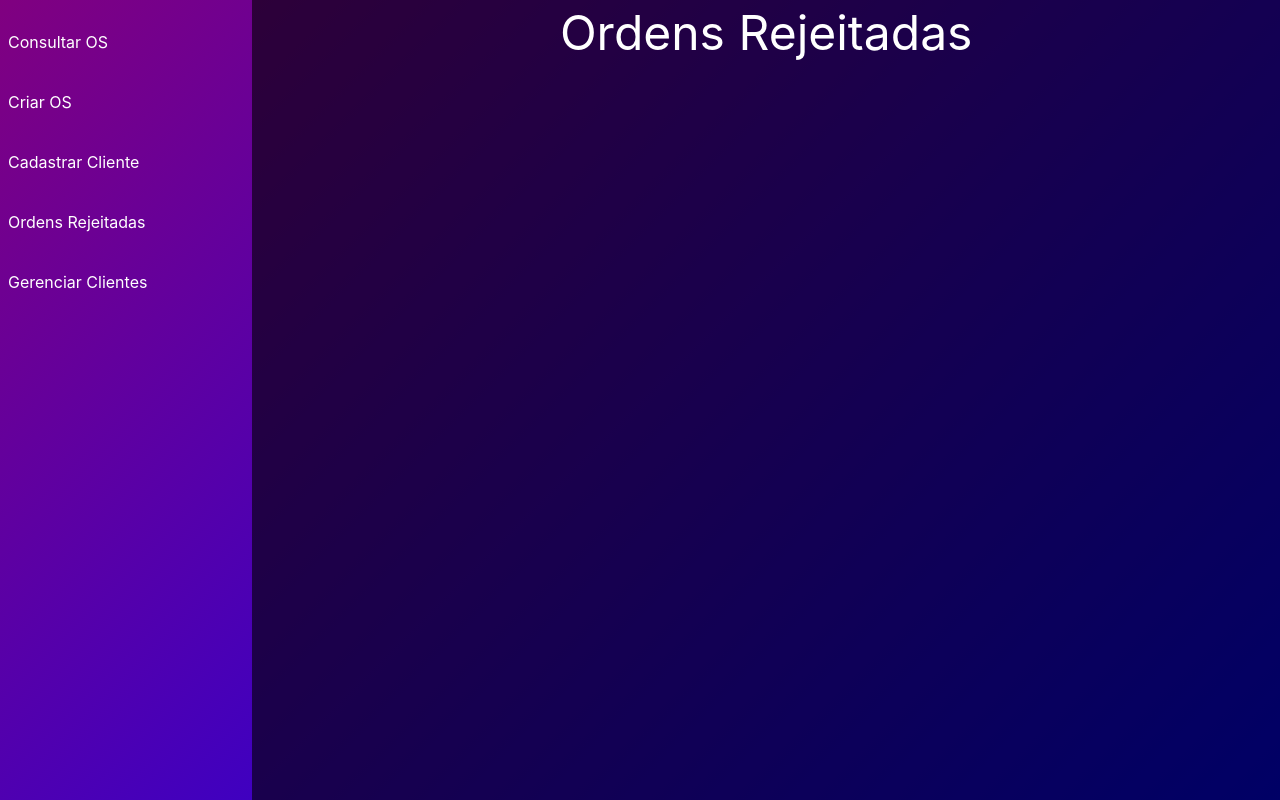
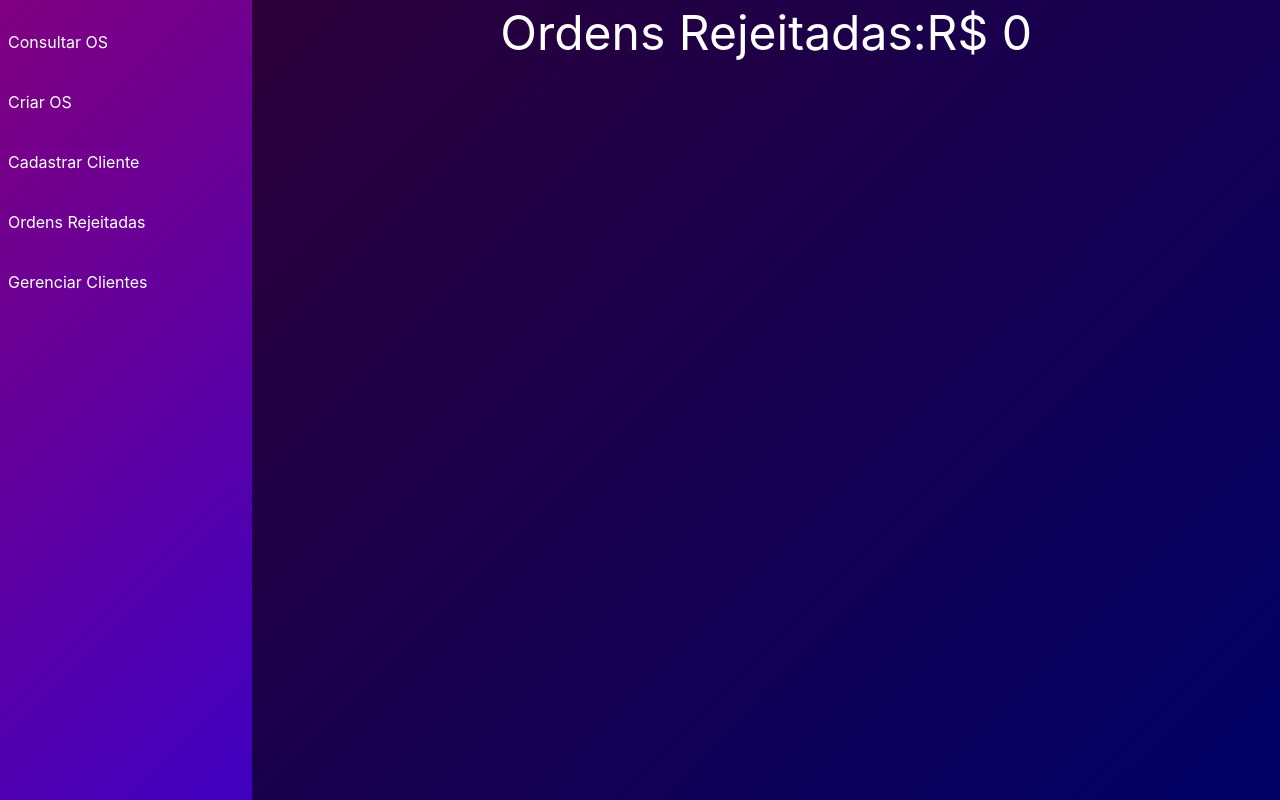
Before and after one commit to TramontaG/Software-warehouse-manager, a website built with Parcel: page static/Dashboard/index.html in a window 1280 px wide. Both pictures are taken after a click on the item "Ordens Rejeitadas". Built offline with nearby package versions, Linux system fonts and the light colour scheme.

Commit message:
some minor adjustments

```diff
--- a/static/Dashboard/clientsCreator.js
+++ b/static/Dashboard/clientsCreator.js
@@ -5,7 +5,6 @@ const alert = new Alert({ showTime: 3 });
 class ClientsCreator {
 	constructor() {
 		clientsForm.addEventListener('submit', (e) => {
-			console.log(e);
 			e.preventDefault();
 			this.onSubmit();
 		});
@@ -16,7 +15,6 @@ class ClientsCreator {
 
 	onSubmit() {
 		const credentials = this.getFormData();
-		console.log(credentials);
 		if (!credentials.email || !credentials.name || !credentials.phone) return alert.showError('Preencha todos os campos');
 
 		DB.insertNew('client', credentials);
--- a/static/Dashboard/index.html
+++ b/static/Dashboard/index.html
@@ -99,7 +99,7 @@
     </div>
 
     <div class="activePage" id="rejectedOrders">
-        <header class="header">Ordens Rejeitadas</header>
+        <header class="header">Ordens Rejeitadas: <span id="rejectedTotal"></span></header>
 
             <section id="rejectedOsHolder" class="osHolder">
 
--- a/static/Dashboard/navigator.js
+++ b/static/Dashboard/navigator.js
@@ -56,7 +56,7 @@ export const setupNavigation = () => {
 		navigator.navigate('maintainClients');
 	});
 
-	navigator.navigate('maintainClients');
+	navigator.navigate('consultarOs');
 };
 
 export default navigator;
--- a/static/Dashboard/osSearcher.js
+++ b/static/Dashboard/osSearcher.js
@@ -184,7 +184,6 @@ class OsSearcher {
 	}
 
 	finishOs(os) {
-		console.log(os);
 		DB.updateEntity('os', os.id, {
 			...os,
 			status: 'done',
--- a/static/Dashboard/rejectedOrders.js
+++ b/static/Dashboard/rejectedOrders.js
@@ -1,20 +1,35 @@
-import DB from "../../src/JS/DB";
+import DB from '../../src/JS/DB';
 
 class RejectedOrders {
 	constructor() {
 		this.closedOs = [];
+		this.total = 0;
 	}
 
 	onNavigate() {
-        this.rejectedOs = DB.getEntities("os", (os) => os.status == "rejected");
-        rejectedOsHolder.innerHTML = "";
+		this.rejectedOs = DB.getEntities('os', (os) => os.status == 'rejected');
+		rejectedOsHolder.innerHTML = '';
+
+		this.total = 0;
 
 		this.rejectedOs.forEach((os) => {
 			const osComponent = this.createFinishedOs(os);
-            const osWrapper = document.createElement("div");
+			const osWrapper = document.createElement('div');
 			osWrapper.innerHTML = osComponent;
 			rejectedOsHolder.appendChild(osWrapper);
+
+			this.total += this.getNumericPriceFromOS(os);
 		});
+
+		document.getElementById('rejectedTotal').innerHTML = this.getTotalString(this.total);
+	}
+
+	getNumericPriceFromOS(os) {
+		return parseInt(os.price.replace(/[^\d]*/g, ''));
+	}
+
+	getTotalString(osPrice) {
+		return 'R$ ' + (osPrice / 100).toString().replace(/\./g, ',');
 	}
 
 	createFinishedOs(os) {
@@ -25,13 +40,7 @@ class RejectedOrders {
             <p class="osData osDescription">${os.description}</p>
 
             <section class="commentsContainer">
-                ${
-                    os.comments.reduce(
-                        (acc, comment) =>
-                            (acc += this.getCommentComponent(comment)),
-                        ""
-                    ) || "Nenhum comentário ainda"
-                }
+                ${os.comments.reduce((acc, comment) => (acc += this.getCommentComponent(comment)), '') || 'Nenhum comentário ainda'}
             </section>
         </div>
         `;
@@ -40,9 +49,7 @@ class RejectedOrders {
 	getCommentComponent(comment) {
 		return `
             <div class="commentHolder">
-                <p class="commentText">${
-                    new Date(comment.date).toLocaleString("pt-BR").split(" ")[0]
-                } - ${comment.comment}</p>
+                <p class="commentText">${new Date(comment.date).toLocaleString('pt-BR').split(' ')[0]} - ${comment.comment}</p>
             </div>
         `;
 	}
```
Lines whose indentation alone changed are shown as unchanged.
